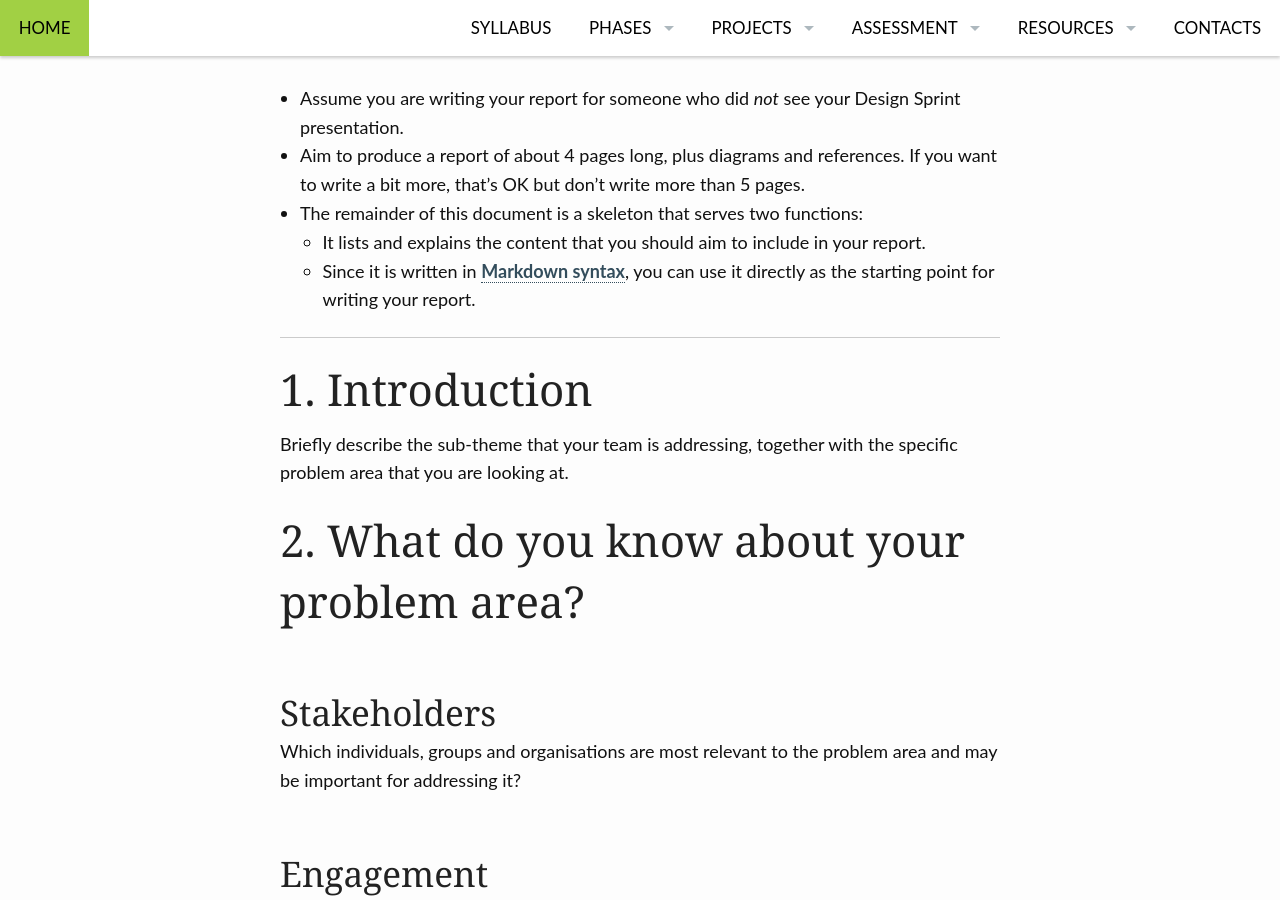
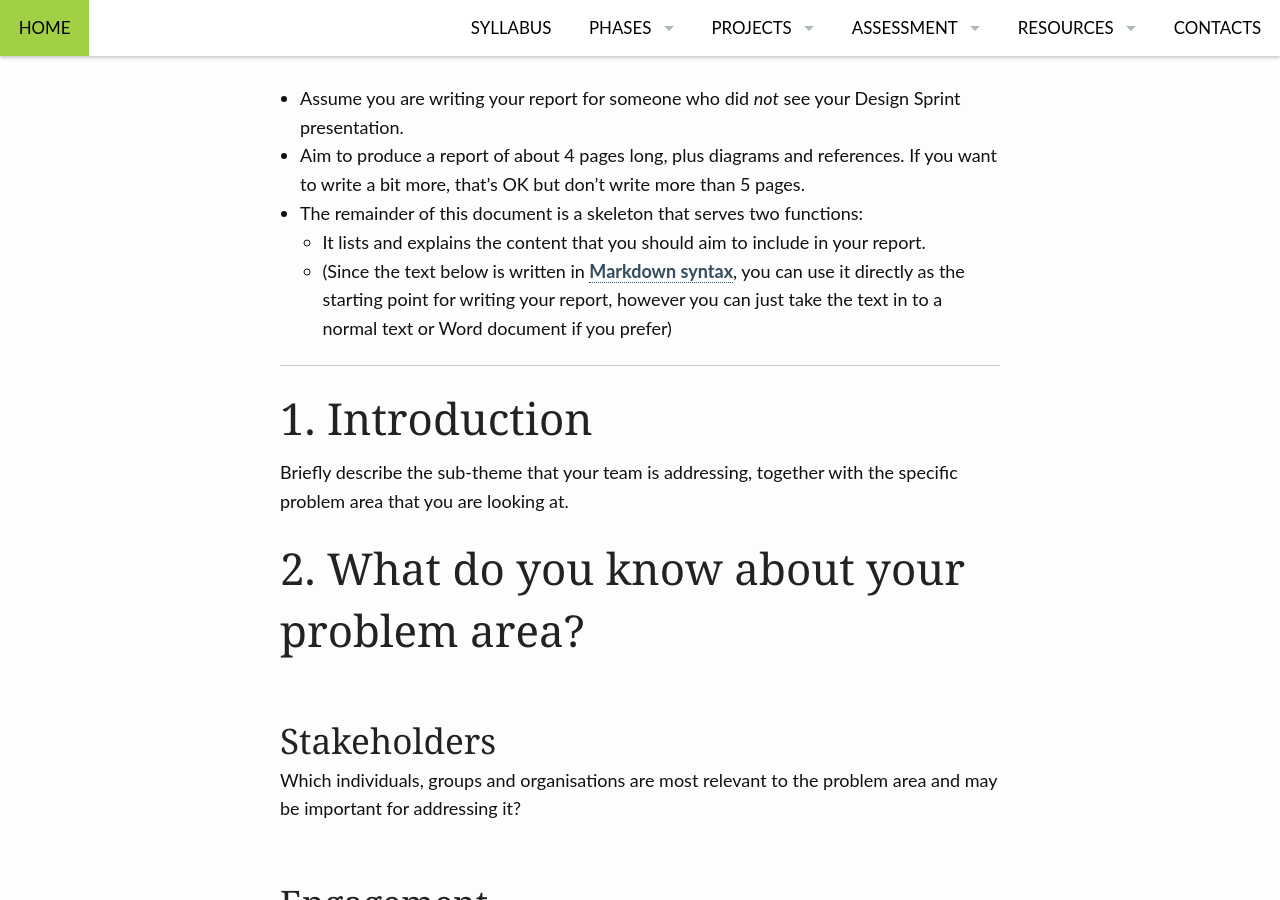
Before and after one commit to edinburghlivinglab/ddc, a Jekyll site: the page built from pages/assignment_r1.md, in a window 1280 px wide and 900 px high, scrolled down 615 px. Built offline with Jekyll 4.4.1, drawn with Linux system fonts in a browser that asks for light colours.

Commit message:
Update assignment_r1.md

```diff
--- a/pages/assignment_r1.md
+++ b/pages/assignment_r1.md
@@ -38,7 +38,7 @@ You can get hold of the source of this file [here]({{ site.baseurl }}/course_doc
 * Aim to produce a report of about 4 pages long, plus diagrams and references. If you want to write a bit more, that's OK but don't write more than 5 pages.
 * The remainder of this document is a skeleton that serves two functions:
    * It lists and explains the content that you should aim to include in your report.
-   * Since it is written in [Markdown syntax](https://daringfireball.net/projects/markdown/syntax), you can use it directly as the starting point for writing your report.
+   * (Since  the text below is written in [Markdown syntax](https://daringfireball.net/projects/markdown/syntax), you can use it directly as the starting point for writing your report, however you can just take the text in to a normal text or Word document if you prefer)
 
  ---
 
```
